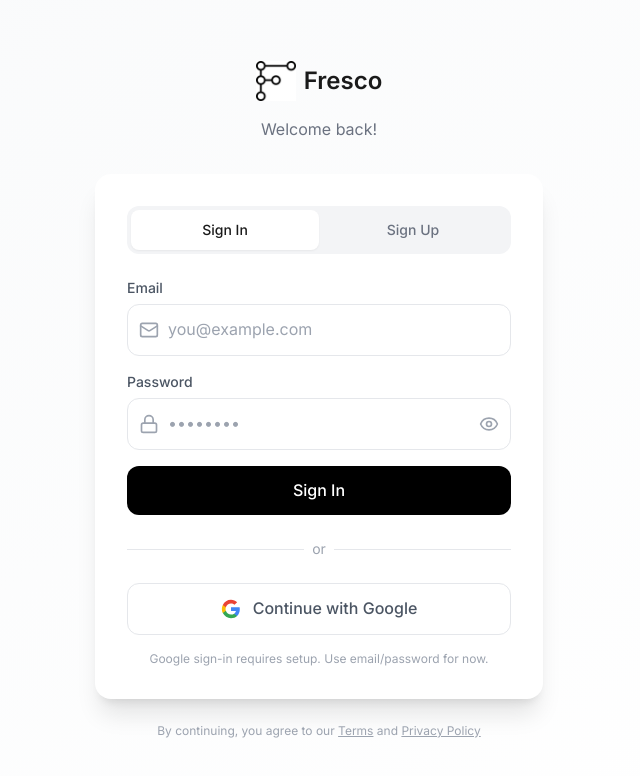
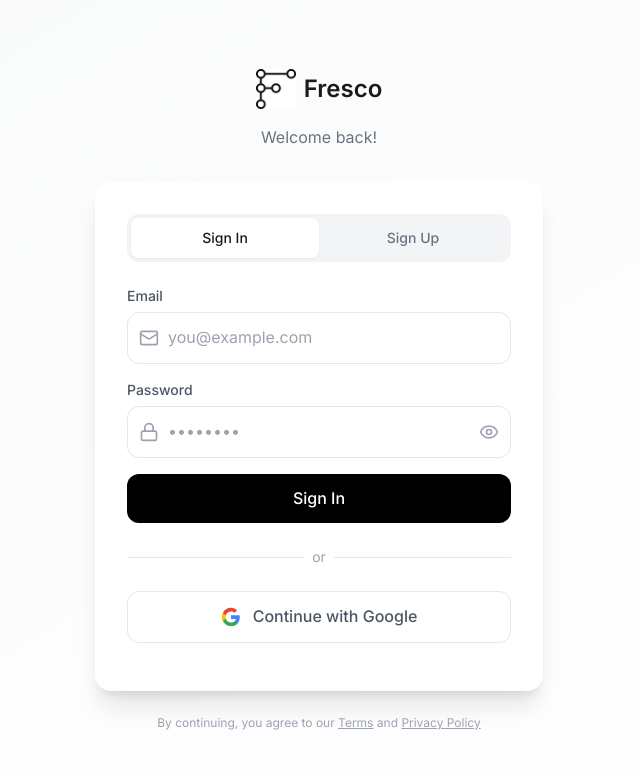
Before and after one commit to Unorthobot/fresco-platform, a Next.js app: page /login in a window 1280 px wide. Shown: the top 776 px of the page, without its empty margins (321-961 px from the left). Built offline with nearby package versions, Linux system fonts and the light colour scheme.

Commit message:
fix: remove Google sign-in setup message

```diff
--- a/src/app/login/page.tsx
+++ b/src/app/login/page.tsx
@@ -148,7 +148,7 @@ function LoginForm() {
           </button>
 
           <p className="mt-4 text-center text-xs text-gray-400">
-            Google sign-in requires setup. Use email/password for now.
+
           </p>
         </div>
 
```
